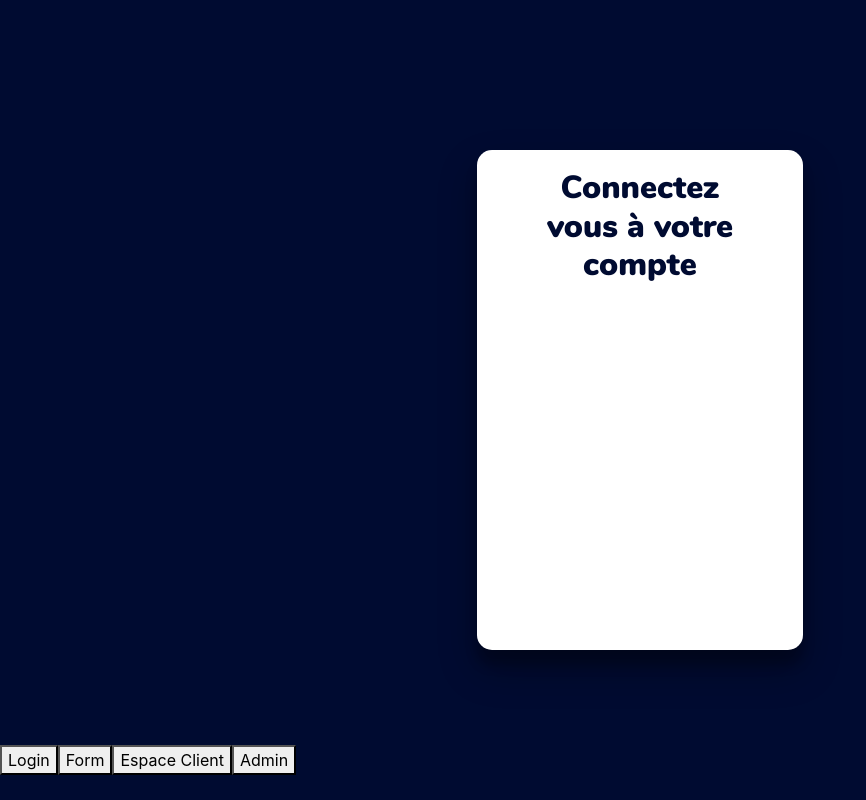
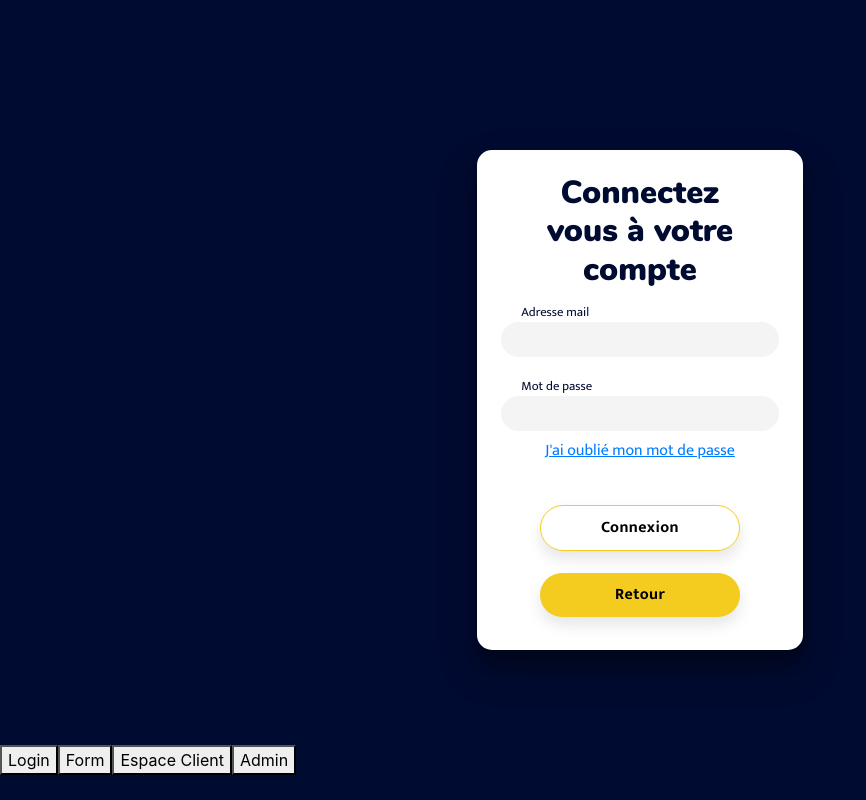
Before and after one commit to albertlouzon/dessinemoiunneon, an Angular app: page / in a window 1280 px wide. Shown: the whole page, without its empty margins (0-866 px from the left). Built offline with nearby package versions, Linux system fonts and the light colour scheme; no server answers; what angular-archwizard would draw is missing.

Commit message:
login connected

```diff
--- a/src/app/login/login.component.html
+++ b/src/app/login/login.component.html
@@ -6,7 +6,23 @@
             <div class="login-step-container">
 
                     <h2 class="login-title">Connectez vous à votre compte</h2>
-                </div>
+
+                    <div class='user-info-row-cont login-row'>
+                            <span class="user-info-row-title">Adresse mail</span>
+                              <input type='email' (keyup)="onChangeUserInfo('email', $event.target.value)" [value]="email"  class="basic-input "/>
+
+                     </div>
+
+                     <div class='user-info-row-cont login-row'>
+                            <span class="user-info-row-title">Mot de passe</span>
+                              <input type='password' (keyup)="onChangeUserInfo('password', $event.target.value)" [value]="password"  class="basic-input "/>
+                              <a style="text-align: center; text-decoration: underline; margin-top: 3%;" href="#">J'ai oublié mon mot de passe</a>
+
+                     </div>
+                        <div *ngIf="loginFailed" class="errorMessage">Oops! Le mot de passe est incorrect...</div>
+                            <button class="prev-btn login-btn " (click)="onLogin()" type="button" >Connexion</button>
+                            <button  class="next-btn login-btn" (click)="goToSignUp()" type="button" >Retour</button>
+            </div>
 </div>
 
     <div class="col-4"></div>
--- a/src/app/login/login.component.scss
+++ b/src/app/login/login.component.scss
@@ -1,5 +1,5 @@
 .login-container {
-    font-family: 'Nunito', sans-serif;
+    font-family: Mukta-Regular, sans-serif;
 background-color: #000b31;
 height: 100vh;
  }
@@ -10,8 +10,12 @@ height: 100vh;
     color: #000b31;
     padding-left: 10%;
     padding-right: 10%;
+    margin-bottom: 5%;
 
+ }
 
+ .login-row {
+     margin-bottom: 7%;
  }
  .step-container-inner {
     align-self: center;
@@ -26,8 +30,47 @@ height: 100vh;
     background-color: white;
     justify-content: flex-start   ;
     border-radius: 15px;
-    padding: 1.2rem;
+    padding: 1.5rem;
     width: 80%;
     height: 500px;
     box-shadow: 0 19px 38px rgba(0,0,0,0.30), 0 15px 12px rgba(0,0,0,0.22);
 }
+
+
+.user-info-row-cont {
+    display: flex;
+    flex-direction: column;
+}
+
+.user-info-row-title {
+ font-size: 0.8em;
+ font-family: Mukta-Regular, sans-serif;
+ padding-left: 20px;
+ padding-right: 20px;
+ color: #000B31;
+}
+
+.basic-input {
+    background-color: #F4F4F4;
+    color:  #000B31;
+    height: 35px;
+    border-radius: 25px;
+    padding-left: 15px;
+    padding-right: 15px;
+    border: none;
+    width: 100%;
+    font-family: Mukta-Regular, sans-serif;
+    outline: none;
+}
+
+.login-btn {
+    align-self: center;
+    margin-top: 8%;
+    min-width: 200px;
+}
+
+.errorMessage {
+    color: #F44336;
+    font-family: Mukta-Bold;
+    text-align: center;
+}
--- a/src/app/login/login.component.ts
+++ b/src/app/login/login.component.ts
@@ -9,19 +9,52 @@ import { HttpClient } from '@angular/common/http';
 export class LoginComponent implements OnInit {
 
   constructor(private http: HttpClient) { }
-  isSignIn = true
+  isSignIn = true;
+  loginFailed = false;
+  email = '';
+  password= '';
+  loading = false;
   ngOnInit() {
-    this.testApi().subscribe((res: Array<Object>) => {
-      if(res) {
-      console.log('res from server: ', res)
-      }
-    })
   }
 
   onSwitchLoginType(){
     this.isSignIn = !this.isSignIn;
   }
-  testApi() {
-    return this.http.get('https://neon-server.herokuapp.com/users');
+  login() {
+    return this.http.post('https://neon-server.herokuapp.com/login', {email: this.email, password: this.password});
+  }
+
+  goToSignUp(){
+    this.isSignIn = false;
+  }
+
+  onLogin() {
+    console.log('email = ', this.email, ' ... pass = ', this.password);
+    this.loading = true;
+    this.login().subscribe((res) => {
+      console.log('success ', res);
+     const  userData = res['userData']
+      this.loading = false;
+      this.loginFailed = false;
+      alert('Wesh ' + userData['name']);
+
+    }, err => {
+      console.log('failed login ', err);
+      this.loading = false;
+      this.loginFailed = true;
+    })
+
+  }
+
+  onChangeUserInfo(target, value) {
+    this.loginFailed = false;
+    if(value.trim() !== '') {
+      if(target === 'email') {
+        this.email = value;
+      }
+      if(target === 'password') {
+        this.password = value;
+      }
+    }
   }
 }
--- a/src/styles.scss
+++ b/src/styles.scss
@@ -23,8 +23,8 @@
         cursor: pointer;
         align-self: flex-end;
         padding: 10px;
-        padding-left: 15px;
-        padding-right: 15px;
+        padding-left: 25px;
+        padding-right: 25px;
         letter-spacing: 0.4px;
         border: none;
         border-radius: 45px;
```
